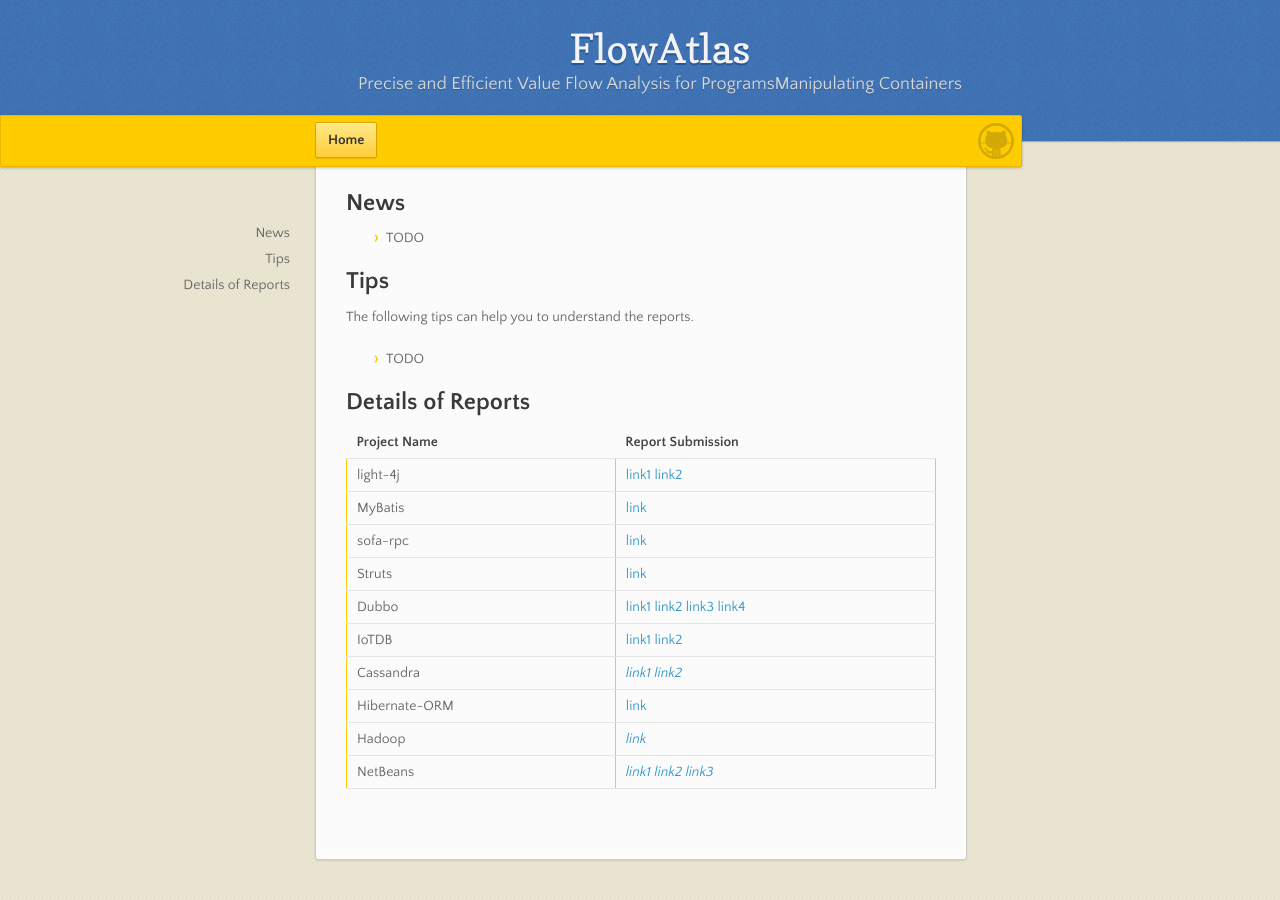
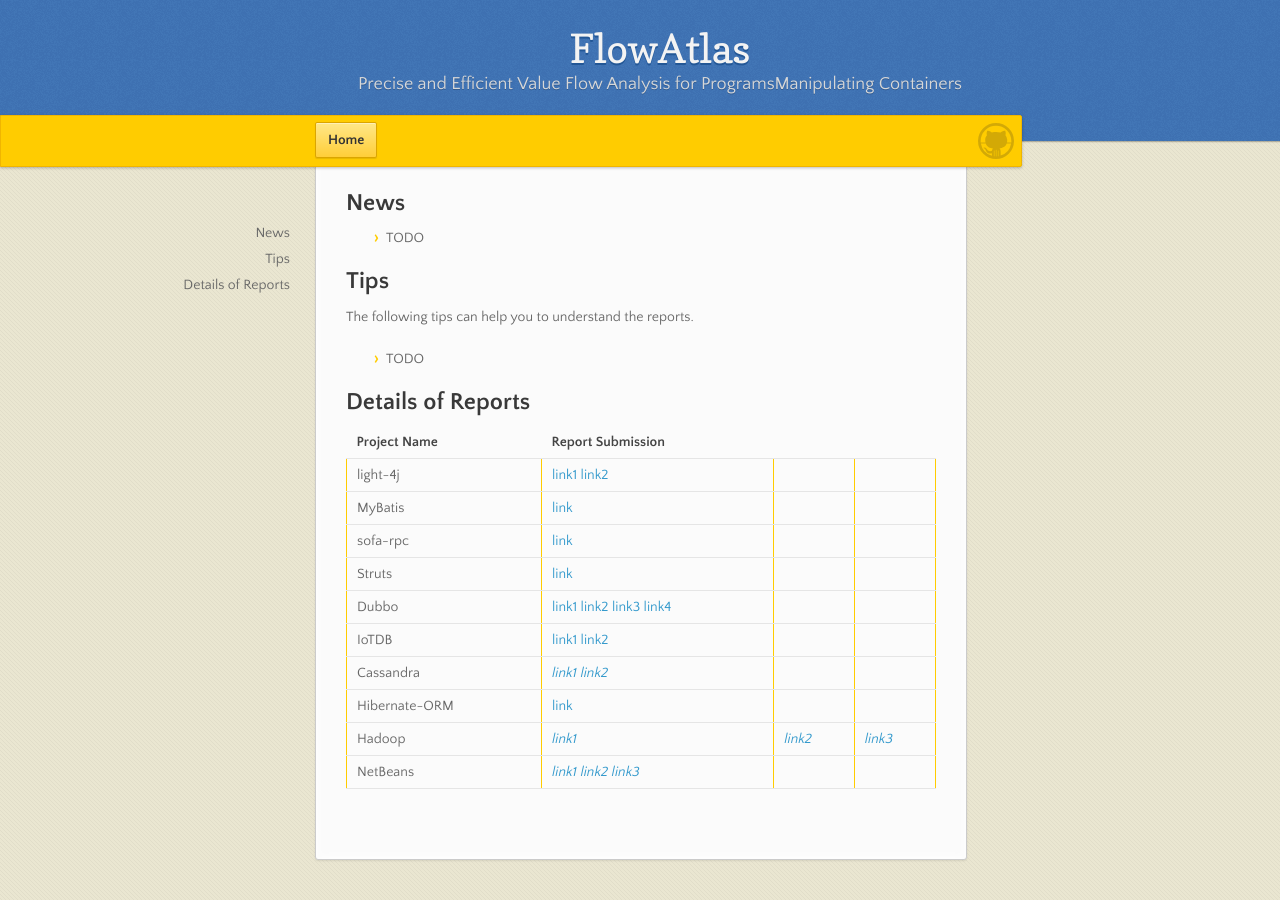
Before and after one commit to containerAnalyzer/containerAnalyzer.GitHub.io, a Jekyll site: the page built from index.md, in a window 1280 px wide and 900 px high, scrolled down 52 px. Built offline with Jekyll 4.4.1, drawn with Linux system fonts in a browser that asks for light colours.

Commit message:
Update hadoop

```diff
--- a/index.md
+++ b/index.md
@@ -25,5 +25,5 @@ The following tips can help you to understand the reports.
 | IoTDB | [link1](https://github.com/apache/iotdb/issues/3481) [link2](https://github.com/apache/iotdb/issues/3482) |
 | Cassandra | [*link1*](https://github.com/apache/cassandra/pull/1095) [*link2*](https://github.com/apache/cassandra/pull/1095) |
 | Hibernate-ORM | [link](https://github.com/bndtools/bnd/issues/4724) |
-| Hadoop | [*link*](https://github.com/apache/hadoop/pull/3164) |
+| Hadoop | [*link1*](https://github.com/apache/hadoop/pull/3164) | [*link2*](https://github.com/apache/hadoop/pull/3164) | [*link3*](https://github.com/apache/hadoop/pull/3164)
 | NetBeans | [*link1*](https://github.com/apache/netbeans/pull/3031) [*link2*](https://github.com/apache/netbeans/pull/3031) [*link3*](https://github.com/apache/netbeans/pull/3031) |
```
